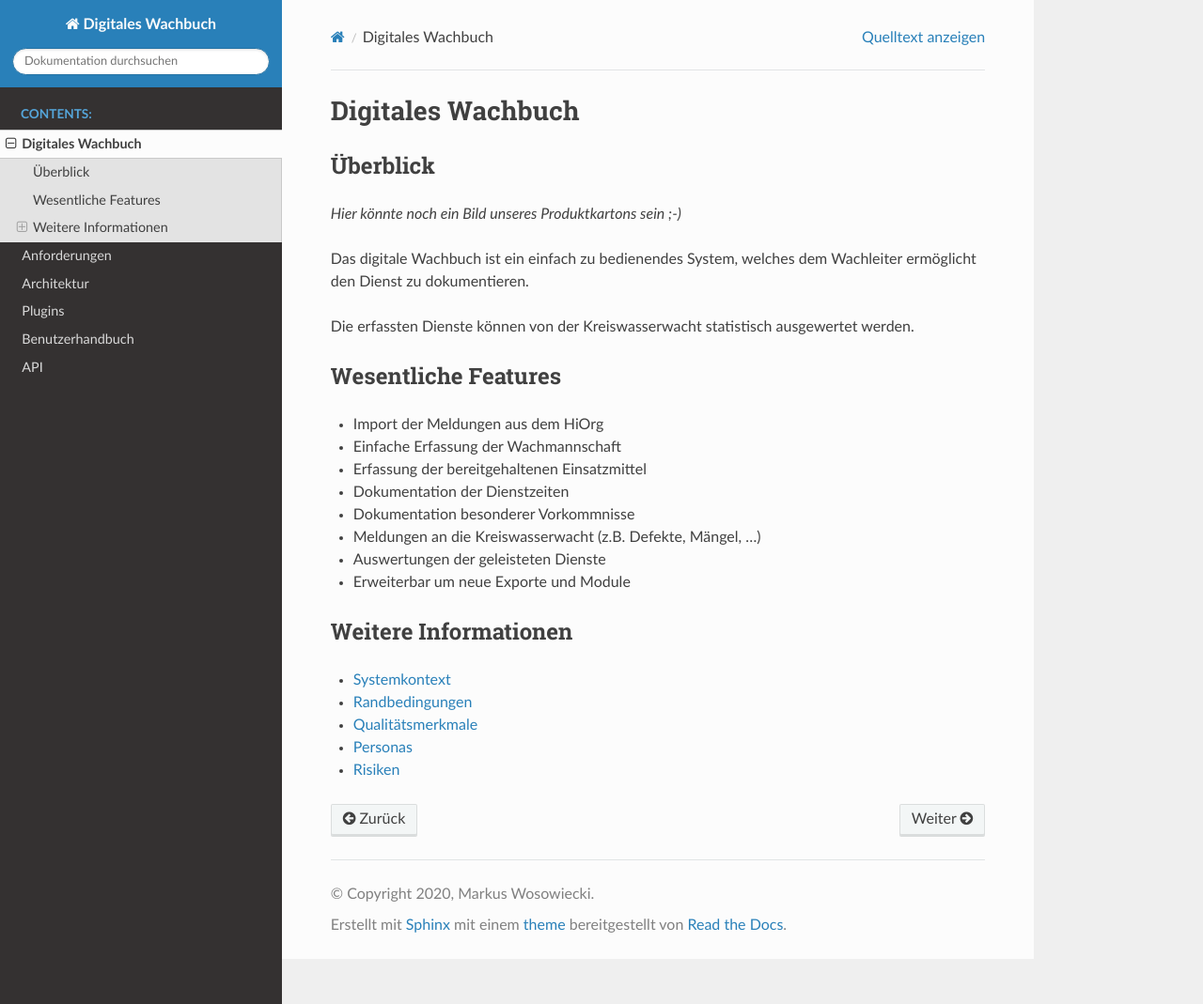
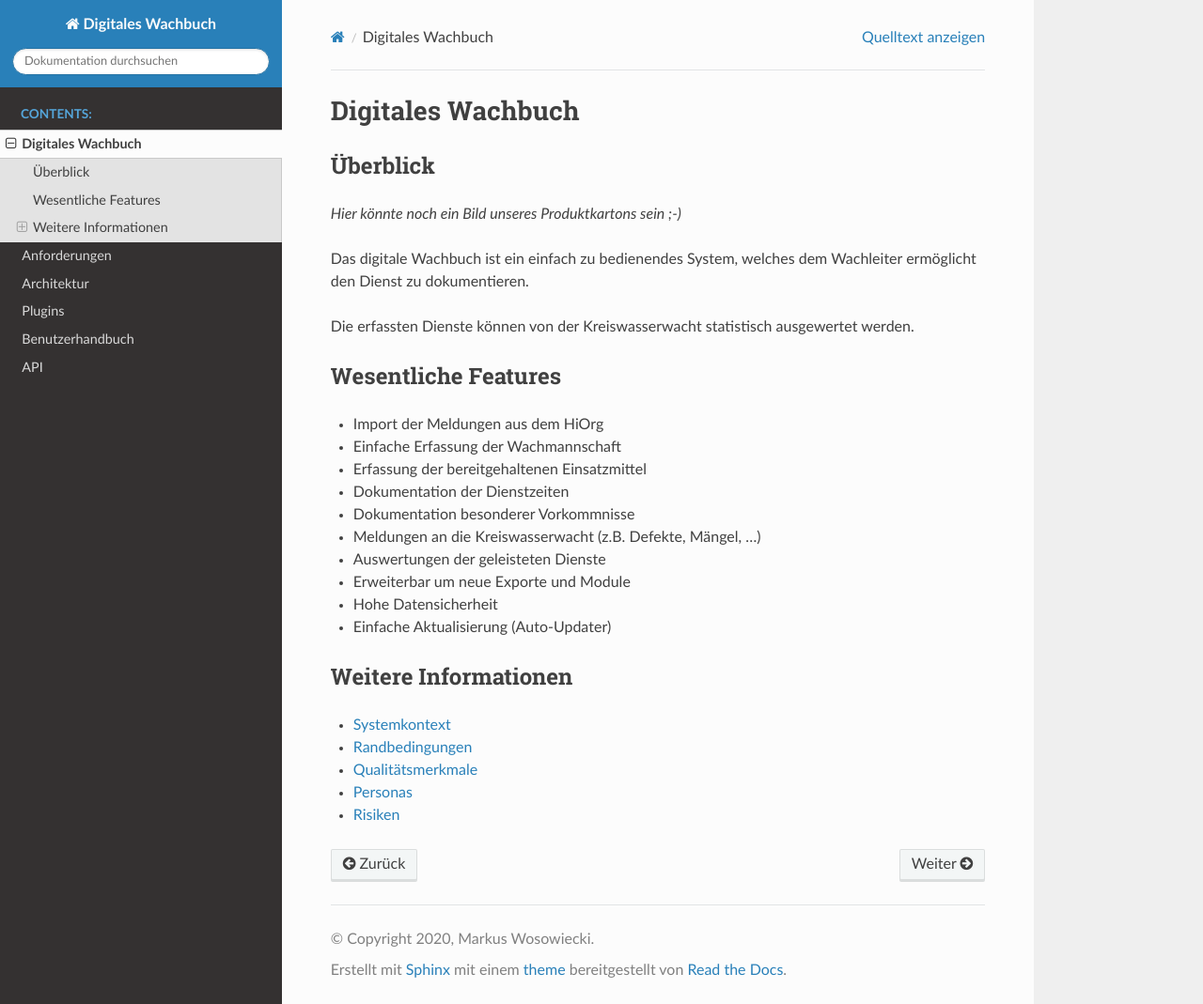
Before and after one commit to Kreiswasserwacht-Wurzburg/digitales_wachbuch, a Sphinx documentation site: the page built from docs/source/overview/index.rst, in a window 1280 px wide and 1069 px high. Shown: the whole window at 94% size. Built offline with Sphinx 7.4.7 and the Read the Docs theme 2.0.0, drawn with Linux system fonts in a browser that asks for light colours.

Commit message:
Doc: add new key features

```diff
--- a/docs/source/overview/index.rst
+++ b/docs/source/overview/index.rst
@@ -21,6 +21,8 @@ Wesentliche Features
 - Meldungen an die Kreiswasserwacht (z.B. Defekte, Mängel, ...)
 - Auswertungen der geleisteten Dienste
 - Erweiterbar um neue Exporte und Module
+- Hohe Datensicherheit
+- Einfache Aktualisierung (Auto-Updater)
 
 Weitere Informationen
 ---------------------
```
